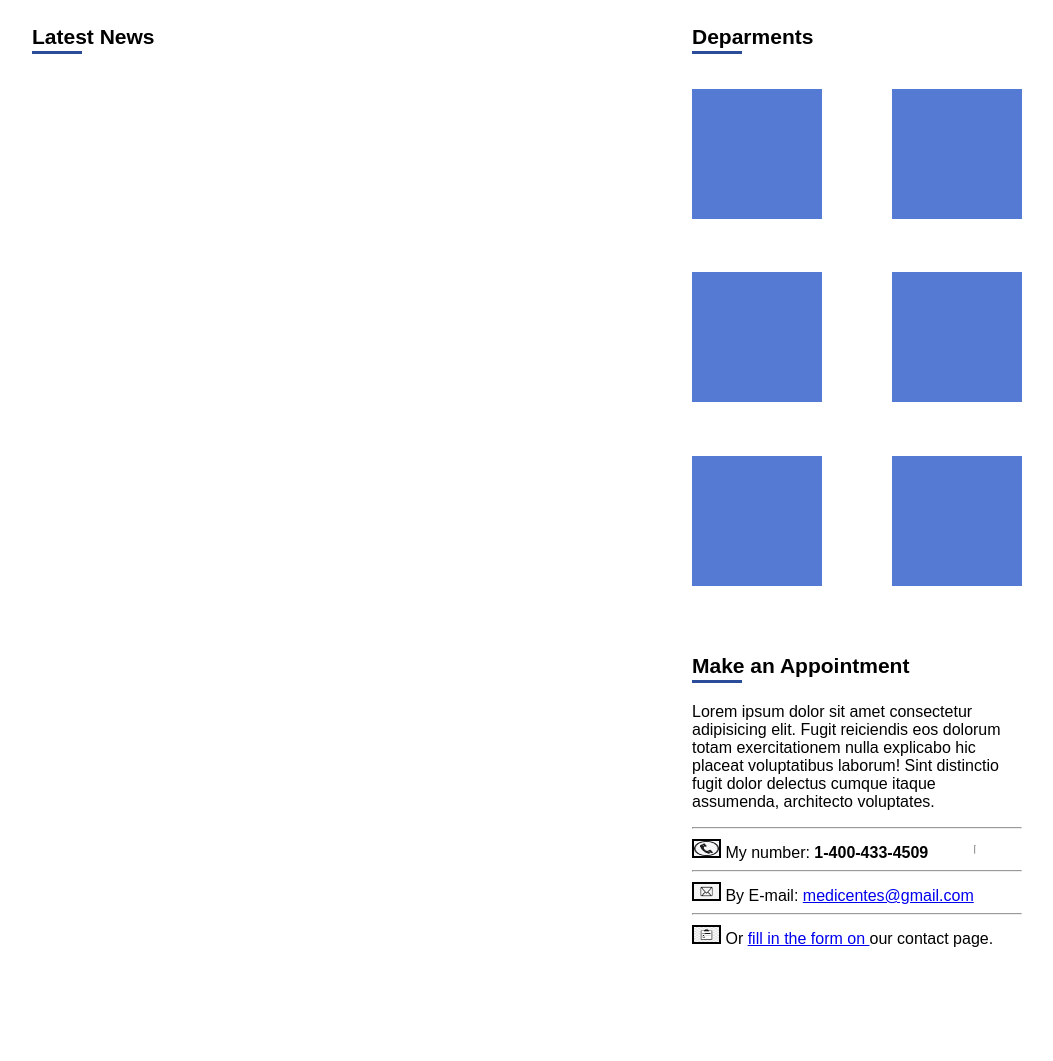
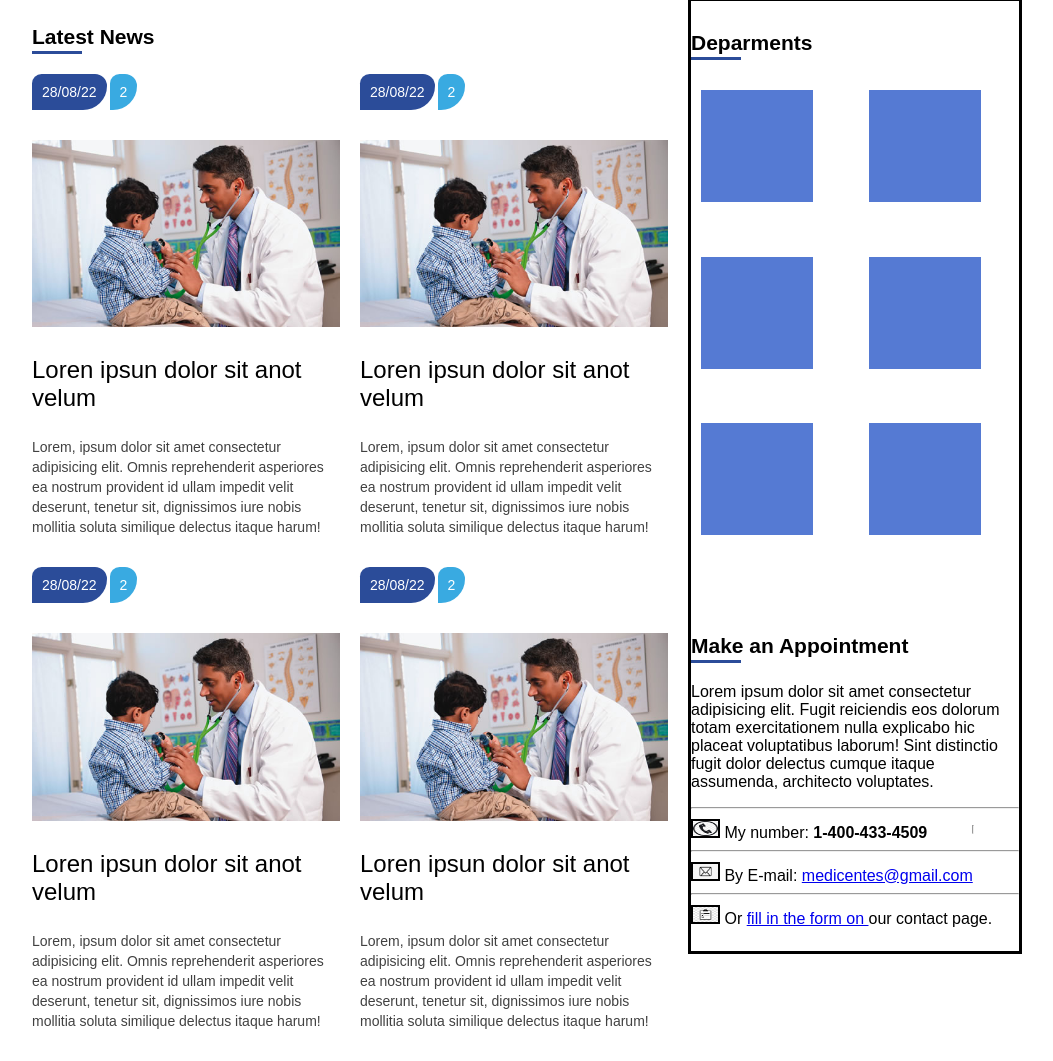
Before and after one commit to MarceloNunes2/projeto-flexbox-semantico, a plain HTML site: page flexbox/index.html in a window 1280 px wide. Shown: the part 795-1856 px from the top of the page, without its empty margins (113-1166 px from the left). Before the commit the page ends 1743 px from the top, so only its background shows below. Drawn offline with Linux system fonts and the light colour scheme.

Commit message:
Quase Finalizado

```diff
--- a/flexbox/assets/css/style.css
+++ b/flexbox/assets/css/style.css
@@ -189,24 +189,22 @@ nav a:hover
     margin-top: 2px;
 }
 .retangulos div{
-    width: 100px;
-    height: 100px;
+    width: 90px;
+    height: 90px;
     background-color: #557ad3;
-    margin:15px;
-    font-size: 25px;
-    padding: 15px;
-    margin-left: 0px;
-    margin-right: 0px;
-    margin-bottom: 6px;
+    margin:10px;
+    font-size: 20px;
+    padding: 11px;
+    margin-bottom: 5px;
 }
 .retangulos{
     display: flex;
     flex-direction: row;
     flex-wrap: wrap;
     justify-content: space-between;
-    width: 330px;
-    height: 550px;
-    margin-top: 10px;
+    width: 300px;
+    height: 500px;
+    margin-top: 5px;
 }
 .telefone{
     display: flex;
@@ -217,3 +215,59 @@ nav a:hover
     height: 15px;
     border: 2px solid black;
 }
+aside{
+    border: 3px solid;
+    height: 950px;
+    margin-top: 3px;
+}
+.flex{
+    display: flex;
+    flex-wrap: wrap;
+}
+article{
+    flex: 1;
+    min-width: 300px;
+    margin-right: 20px;
+
+}
+article a{
+    text-decoration: none;
+}
+
+article .datas{
+    display: flex;
+}
+article .postagens{
+    background-color: #2b4c99;
+    color: #fff;
+    font-size: 14px;
+    padding: 10px;
+    margin-right: 3px;
+    border-radius: 20px 25px 50px 0;
+}
+article .comentarios{
+    background-color: #39aae1;
+    color: #fff;
+    font-size: 14px;
+    padding: 10px;
+    border-radius: 20px 25px 50px 0;
+}
+article .img-princ{
+    margin-top: 30px;
+}
+article .img-princ img{
+    width: 100%;
+    height: auto;
+}
+article .novo-titulo{
+    margin-top: 25px;
+    margin-bottom: 25px;
+    color: #000;
+    font-size: 24px;
+}
+article .noticias{
+    font-size: 14px;
+    color: rgb(65, 65, 65);
+    line-height: 20px;
+    margin-bottom: 30px;
+}
--- a/flexbox/index.html
+++ b/flexbox/index.html
@@ -90,12 +90,82 @@
                 <div class="widget-titulo-texto">Latest News</div>
                 <div class="widget-bara"></div>
             </div>
-            <div class="widget_corpo">
+            <div class="widget_corpo flex" >
+                <article>
+                    <a href="#">
+                        <div class="datas">
+                            <div class="postagens">28/08/22</div>
+                            <div class="comentarios">2</div>
+                        </div>
+                        <div class="img-princ">
+                            <img src="assets/imagens/dr.jpg" alt="Imagem do doutor">
+                        </div>
+                        <div class="novo-titulo">
+                            Loren ipsun dolor sit anot velum
+                        </div>
+                        <div class="noticias">
+                            Lorem, ipsum dolor sit amet consectetur adipisicing elit. Omnis reprehenderit asperiores ea nostrum provident id ullam impedit velit deserunt, tenetur sit, dignissimos iure nobis mollitia soluta similique delectus itaque harum!
+                        </div>
+                    </a>
+                </article>
 
+                <article>
+                    <a href="#">
+                        <div class="datas">
+                            <div class="postagens">28/08/22</div>
+                            <div class="comentarios">2</div>
+                        </div>
+                        <div class="img-princ">
+                            <img src="assets/imagens/dr.jpg" alt="Imagem do doutor">
+                        </div>
+                        <div class="novo-titulo">
+                            Loren ipsun dolor sit anot velum
+                        </div>
+                        <div class="noticias">
+                            Lorem, ipsum dolor sit amet consectetur adipisicing elit. Omnis reprehenderit asperiores ea nostrum provident id ullam impedit velit deserunt, tenetur sit, dignissimos iure nobis mollitia soluta similique delectus itaque harum!
+                        </div>
+                    </a>
+                </article>
+
+                <article>
+                    <a href="#">
+                        <div class="datas">
+                            <div class="postagens">28/08/22</div>
+                            <div class="comentarios">2</div>
+                        </div>
+                        <div class="img-princ">
+                            <img src="assets/imagens/dr.jpg" alt="Imagem do doutor">
+                        </div>
+                        <div class="novo-titulo">
+                            Loren ipsun dolor sit anot velum
+                        </div>
+                        <div class="noticias">
+                            Lorem, ipsum dolor sit amet consectetur adipisicing elit. Omnis reprehenderit asperiores ea nostrum provident id ullam impedit velit deserunt, tenetur sit, dignissimos iure nobis mollitia soluta similique delectus itaque harum!
+                        </div>
+                    </a>
+                </article>
+
+                <article>
+                    <a href="#">
+                        <div class="datas">
+                            <div class="postagens">28/08/22</div>
+                            <div class="comentarios">2</div>
+                        </div>
+                        <div class="img-princ">
+                            <img src="assets/imagens/dr.jpg" alt="Imagem do doutor">
+                        </div>
+                        <div class="novo-titulo">
+                            Loren ipsun dolor sit anot velum
+                        </div>
+                        <div class="noticias">
+                            Lorem, ipsum dolor sit amet consectetur adipisicing elit. Omnis reprehenderit asperiores ea nostrum provident id ullam impedit velit deserunt, tenetur sit, dignissimos iure nobis mollitia soluta similique delectus itaque harum!
+                        </div>
+                    </a>
+                </article>
             </div>
         </div>
     </section>
-    <aside>
+    <aside class="flex">
         <div class="widget">
             <div class="widget-titulo">
                 <div class="widget-titulo-texto">Deparments</div>
```
Also changed, not shown: flexbox/assets/imagens/dr.jpg (added).
